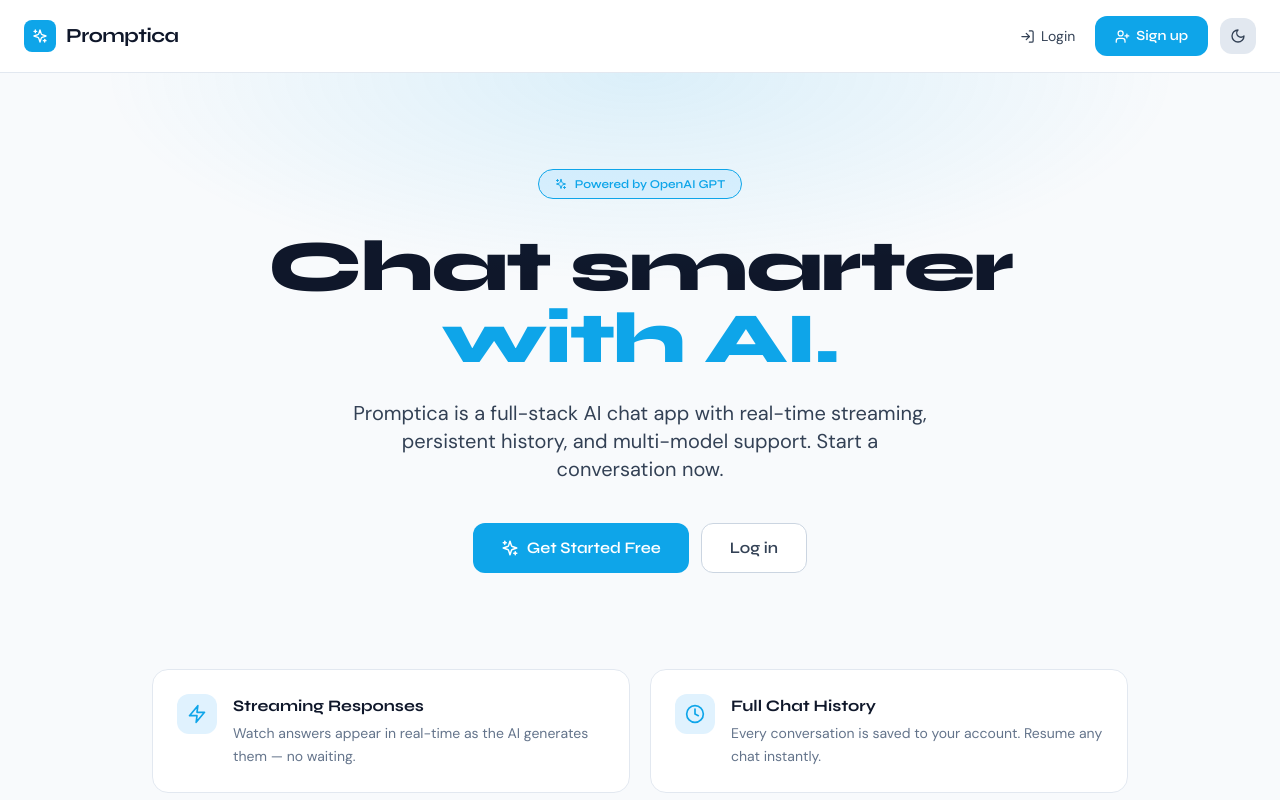
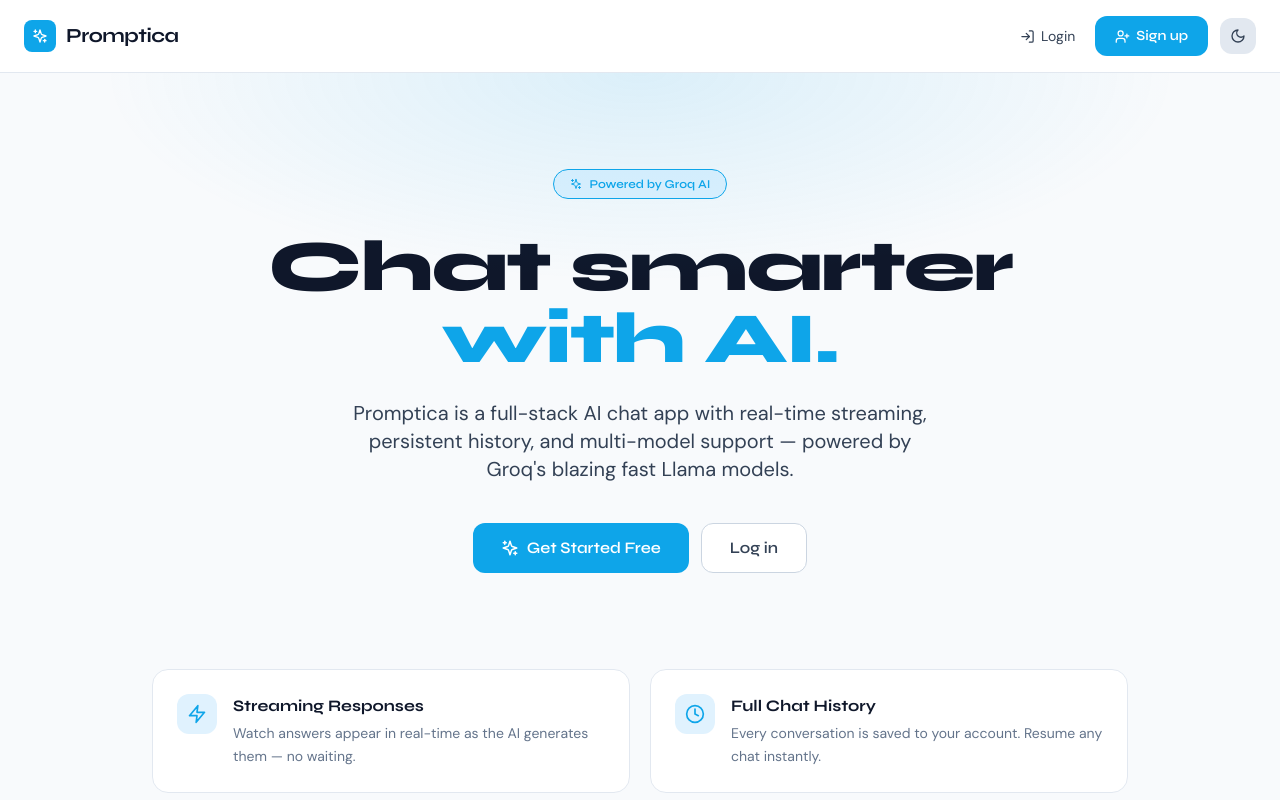
Before and after one commit to Harshvardhan-2005/promptica, a React (Vite) app in the folder frontend/: page / in a window 1280 px wide. Shown: the top 800 px of the page. Built offline with nearby package versions, Linux system fonts and the light colour scheme; no server answers.

Commit message:
update branding to groq

```diff
--- a/frontend/src/pages/Home.jsx
+++ b/frontend/src/pages/Home.jsx
@@ -51,7 +51,7 @@
           }}
         >
           <Sparkles size={12} />
-          Powered by OpenAI GPT
+          Powered by Groq AI
         </div>
 
         <h1
@@ -67,19 +67,26 @@
           className="text-lg sm:text-xl max-w-xl mb-10 font-body leading-relaxed"
           style={{ color: "var(--text-2)" }}
         >
-          Promptica is a full-stack AI chat app with real-time streaming, persistent
-          history, and multi-model support. Start a conversation now.
+          Promptica is a full-stack AI chat app with real-time streaming,
+          persistent history, and multi-model support — powered by Groq's
+          blazing fast Llama models.
         </p>
 
         <div className="flex gap-3 flex-wrap justify-center">
           {user ? (
-            <Link to="/chat" className="btn-primary flex items-center gap-2 text-base px-7 py-3">
+            <Link
+              to="/chat"
+              className="btn-primary flex items-center gap-2 text-base px-7 py-3"
+            >
               <MessageSquare size={18} />
               Open Chat
             </Link>
           ) : (
             <>
-              <Link to="/register" className="btn-primary flex items-center gap-2 text-base px-7 py-3">
+              <Link
+                to="/register"
+                className="btn-primary flex items-center gap-2 text-base px-7 py-3"
+              >
                 <Sparkles size={18} />
                 Get Started Free
               </Link>
@@ -106,11 +113,17 @@
             <div
               key={i}
               className="card p-6 flex gap-4 items-start animate-slide-up"
-              style={{ animationDelay: `${i * 80}ms`, animationFillMode: "both" }}
+              style={{
+                animationDelay: `${i * 80}ms`,
+                animationFillMode: "both",
+              }}
             >
               <div
                 className="w-10 h-10 rounded-xl flex items-center justify-center flex-shrink-0"
-                style={{ background: "var(--accent-light)", color: "var(--accent)" }}
+                style={{
+                  background: "var(--accent-light)",
+                  color: "var(--accent)",
+                }}
               >
                 <Icon size={20} />
               </div>
@@ -121,7 +134,10 @@
                 >
                   {title}
                 </h3>
-                <p className="text-sm leading-relaxed" style={{ color: "var(--text-3)" }}>
+                <p
+                  className="text-sm leading-relaxed"
+                  style={{ color: "var(--text-3)" }}
+                >
                   {desc}
                 </p>
               </div>
```
